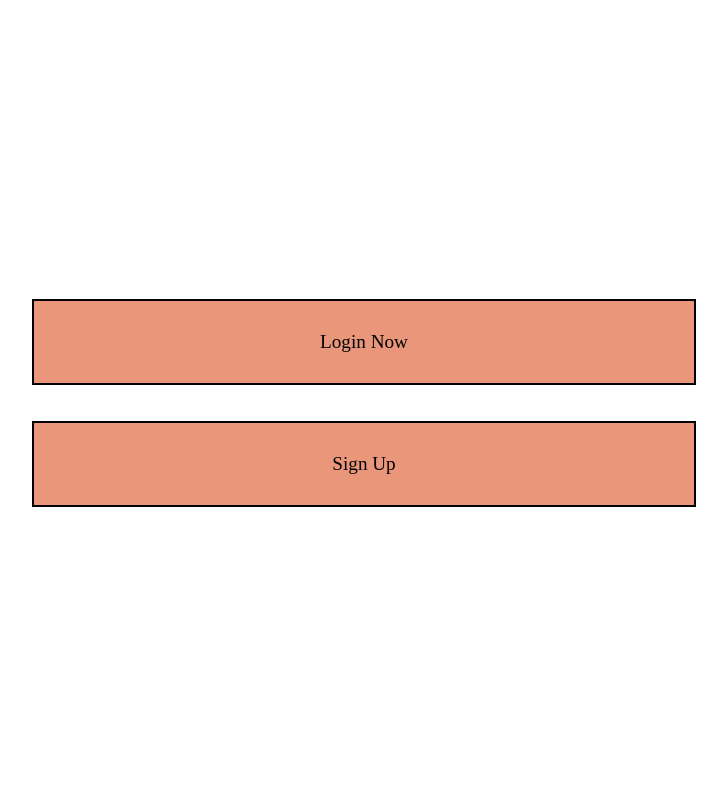
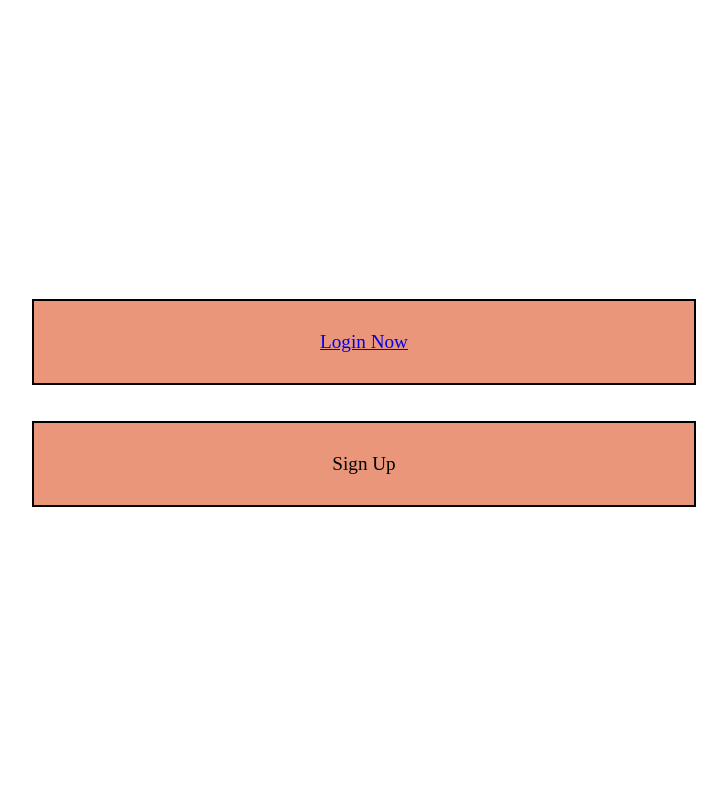
Before and after one commit to Shagoto20101195/Ogro, a PHP site: page / in a window 1280 px wide. Shown: the part 253-1059 px from the top of the page, without its empty margins (276-1003 px from the left). Run offline with PHP 8.4, Linux system fonts and the light colour scheme.

Commit message:
Nothing new

```diff
--- a/index.html
+++ b/index.html
@@ -23,7 +23,7 @@
             <div class="middle-section">
                 <div class="logins-hover">
                     <div class="logins">
-                        Login Now
+                        <a href="login.php" target="_blank">Login Now</a>
                     </div>
                     <br>
 
--- a/style.css
+++ b/style.css
@@ -21,7 +21,9 @@
     border: 2px solid black;
     padding: 30px;
     text-align: center;
+    word-wrap: break-word;
     font-size: larger;
+    text-decoration: none;
 }
 
 .logins:hover {
```
Also changed, not shown: login.php (added), signup.php (added).
